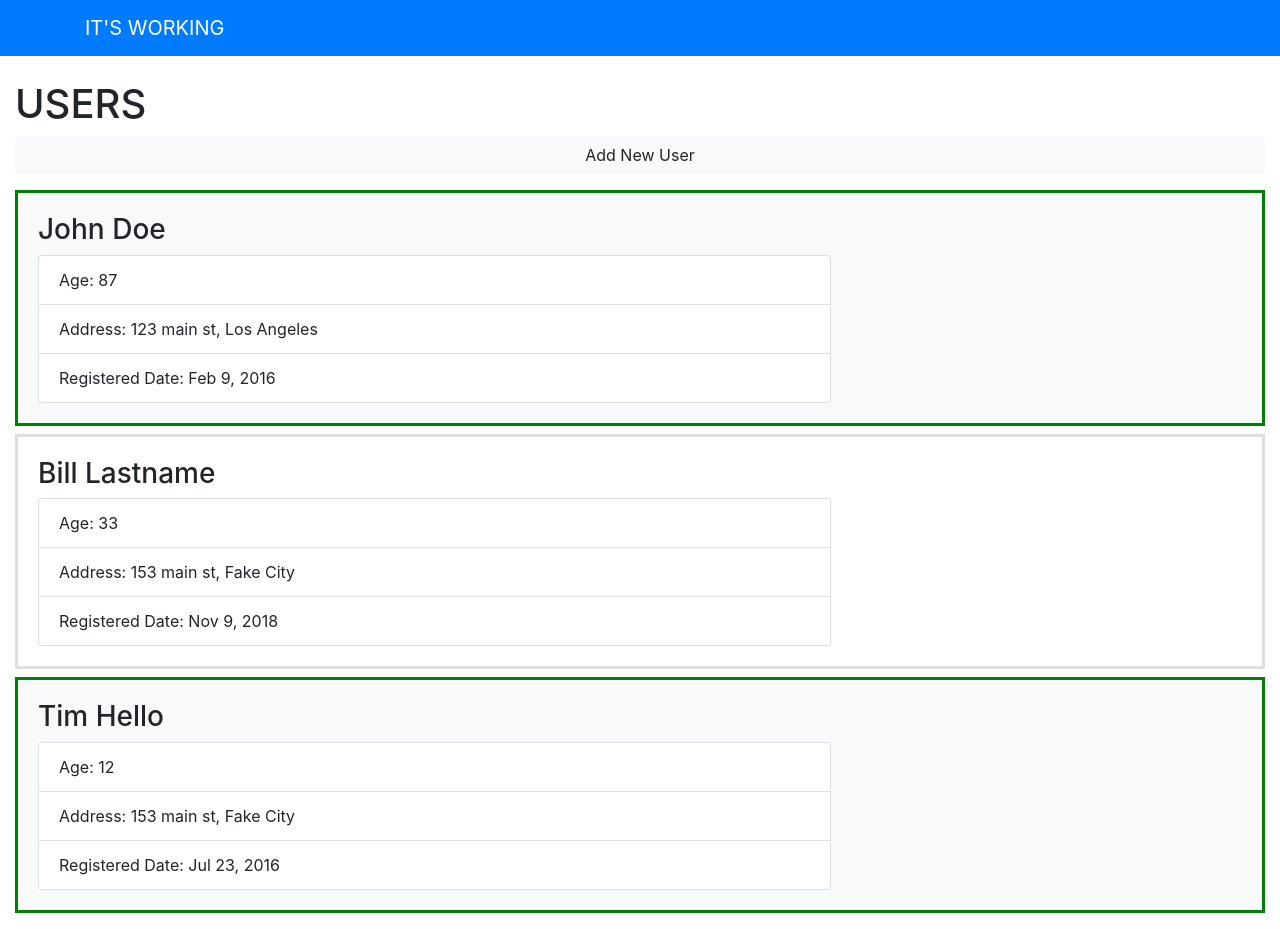
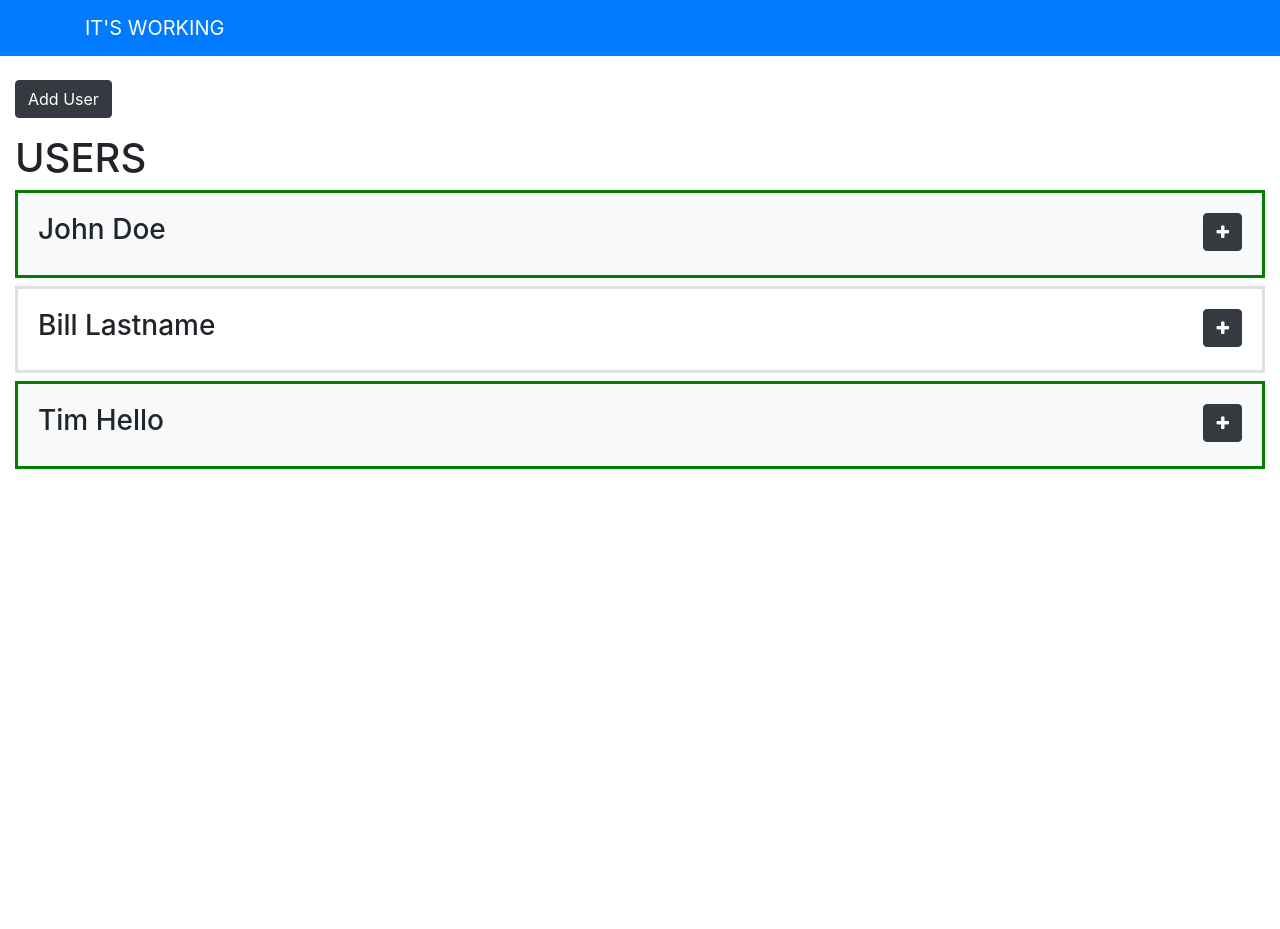
Before and after one commit to percussion1313/angular-fun-part-dos, an Angular app: page / in a window 1280 px wide. After the commit the page ends 800 px from the top, so only its background shows below. Built offline with nearby package versions, Linux system fonts and the light colour scheme.

Commit message:
form addon

```diff
--- a/angular.json
+++ b/angular.json
@@ -24,6 +24,7 @@
             ],
             "styles": [
               "src/styles.css",
+              "node_modules/font-awesome/css/font-awesome.css",
               "node_modules/bootstrap/dist/css/bootstrap.min.css"
             ],
             "scripts": [
--- a/package.json
+++ b/package.json
@@ -21,6 +21,7 @@
     "@angular/router": "~7.2.0",
     "bootstrap": "^4.3.1",
     "core-js": "^2.5.4",
+    "font-awesome": "^4.7.0",
     "jquery": "^3.3.1",
     "popper.js": "^1.14.7",
     "rxjs": "~6.3.3",
--- a/src/app/components/users/users.component.html
+++ b/src/app/components/users/users.component.html
@@ -1,11 +1,47 @@
+<button (click)="showUserForm=!showUserForm" class="btn btn-dark mb-3">Add User</button>
+<div *ngIf="showUserForm" class="card card-body">
+  <h2>Add User</h2>
+  <form (submit)="onSubmit($event)">
+    <div class="form-group">
+      <label>First Name</label>
+      <input (keydown)="fireEvent($event)" type="text" class="form-control" name="firstName">
+    </div>
+    <div class="form-group">
+      <label>Last Name</label>
+      <input (keydown)="fireEvent($event)" type="text" class="form-control" name="lastName">
+    </div>
+    <div class="form-group">
+      <label>Age</label>
+      <input (keydown)="fireEvent($event)" type="text" class="form-control" name="age">
+    </div>
+    <div class="form-group">
+      <label>Street Address</label>
+      <input (keydown)="fireEvent($event)" type="text" class="form-control" name="street">
+    </div>
+    <div class="form-group">
+      <label>City</label>
+      <input (keydown)="fireEvent($event)" type="text" class="form-control" name="city">
+    </div>
+    <div class="form-group">
+      <label>State</label>
+      <input (keydown)="fireEvent($event)" type="text" class="form-control" name="state">
+    </div>
+    <button (click)="addUser({ firstName: 'Paul', lastName: 'Williams', isActive: true })" [disabled]=!enableAdd
+      class="btn btn-light btn-block mb-3" [ngClass]="currentClasses">Add New User</button>
+  </form>
+</div>
 <h1 class="mx-auto">USERS</h1>
-<button [disabled]=!enableAdd class="btn btn-light btn-block mb-3" [ngClass]="currentClasses">Add New User</button>
 <ul class="list-unstyled" *ngIf=" isLoaded && users?.length > 0; else noUsers">
-  <li class="card card-body mb-2 border-3" *ngFor="let user of users" [class.bg-light]="user.isActive" [style.border-color]="user.isActive ? 'green' : '' ">
+  <li class="card card-body mb-2 border-3" *ngFor="let user of users" [class.bg-light]="user.isActive"
+    [style.border-color]="user.isActive ? 'green' : '' ">
     <div class="row">
-      <div class="col-sm-8">
-        <h3 [ngStyle]="currentStyles">{{ user.firstName }} {{ user.lastName }}</h3>
-        <ul class="list-group" *ngIf="showExtended && user.age && user.address">
+      <div class="col-sm-12">
+        <h3 [ngStyle]="currentStyles">{{ user.firstName }} {{ user.lastName }}
+          <small *ngIf="user.age && user.address" class="float-right"><button class="btn btn-dark"
+              (click)="user.hide = !user.hide"> <i [ngClass]="user.hide ? 'fa fa-plus' : 'fa fa-minus'"></i>
+            </button></small>
+        </h3>
+        <ul class="list-group" *ngIf="!user.hide && user.age && user.address">
           <li class="list-group-item">Age: {{ user.age }}</li>
           <li class="list-group-item">Address: {{ user.address.street }}, {{ user.address.city }}</li>
           <li class="list-group-item">Registered Date: {{ user.registered | date }}</li>
--- a/src/app/components/users/users.component.ts
+++ b/src/app/components/users/users.component.ts
@@ -12,6 +12,7 @@
   enableAdd: boolean = true;
   // currentClasses = {};
   // currentStyles = {};
+  showUSerForm: boolean = false;
 
   ngOnInit() {
 
@@ -27,7 +28,8 @@
             state: 'California'
         },
         isActive: true,
-        registered: new Date('02/09/2016 12:30:00')
+        registered: new Date('02/09/2016 12:30:00'),
+        hide: true
     },
     {
       firstName: 'Bill',
@@ -39,7 +41,8 @@
           state: 'Fake State'
         },
         isActive: false,
-        registered: new Date('11/09/2018 8:13:00')
+        registered: new Date('11/09/2018 8:13:00'),
+        hide: true
       },
       {
         firstName: 'Tim',
@@ -52,7 +55,8 @@
           },
 
           isActive: true,
-          registered: new Date('07/23/2016 21:01:00')
+          registered: new Date('07/23/2016 21:01:00'),
+          hide: true
         }
     ]
     this.isLoaded = true;
@@ -86,4 +90,15 @@
   addUser(user: User) {
     this.users.push(user)
   }
+
+ onSubmit(e) {
+   console.log('submit')
+
+   e.preventDefault();
+ }
+
+ fireEvent(e) {
+   console.log(e.type);
+   console.log(e.target.value);
+ }
 }
--- a/src/app/models/User.ts
+++ b/src/app/models/User.ts
@@ -9,5 +9,6 @@
 },
     isActive?: boolean,
     balance?: number,
-    registered?: any
+    registered?: any,
+    hide?: boolean
 }
```
Also changed, not shown: 1 other file (tests, documents, lock files or other folders).
